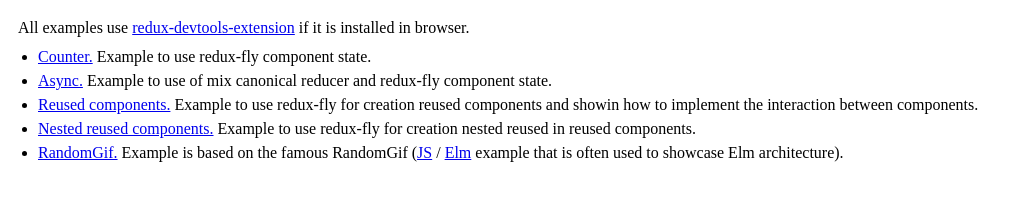
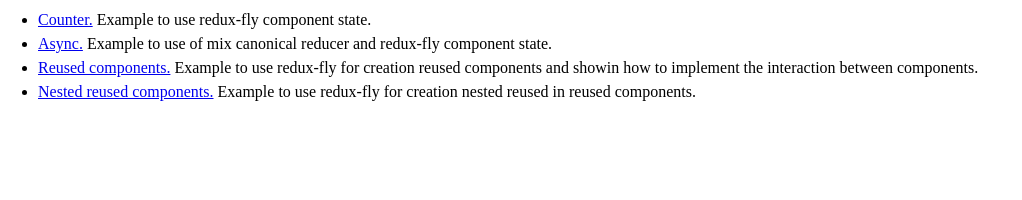
Before and after one commit to MrEfrem/mrefrem.github.io, a plain HTML site: page index.html in a window 1280 px wide. Shown: the whole page, without its empty margins (0-1022 px from the left). Drawn offline with Linux system fonts and the light colour scheme.

Commit message:
For tests

```diff
--- a/index.html
+++ b/index.html
@@ -20,11 +20,6 @@
     </style>
   </head>
   <body>
-    <p>
-      All examples use
-      <a href="https://github.com/zalmoxisus/redux-devtools-extension" target="_blank">redux-devtools-extension</a>
-      if it is installed in browser.
-    </p>
     <ul>
       <li>
         <a href="counter">Counter.</a>
@@ -43,11 +38,6 @@
         <a href="nested-reused-components">Nested reused components.</a>
         Example to use redux-fly for creation nested reused in reused components.
       </li>
-      <li>
-        <a href="random-gif">RandomGif.</a>
-        Example is based on the famous RandomGif (<a href="https://github.com/jarvisaoieong/redux-architecture" target="_blank">JS</a> /
-        <a href="https://github.com/evancz/elm-architecture-tutorial" target="_blank">Elm</a> example that is often used to showcase Elm architecture).
-      </li>
     </ul>
   </body>
 </html>
```
